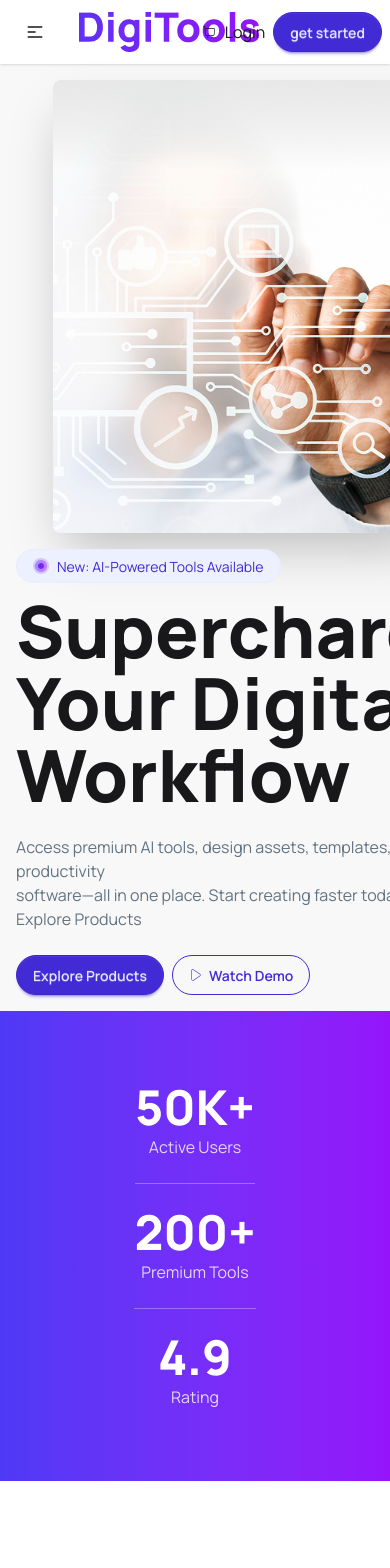
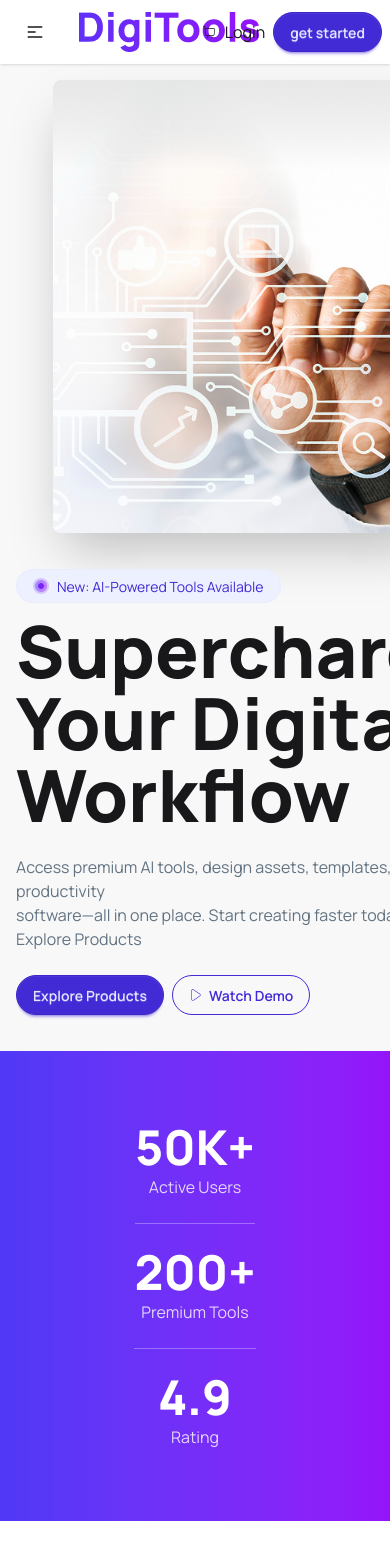
Before and after one commit to Didar112/DigiTools, a React (Vite) app: page / in a window 390 px wide. Shown: the top 1568 px of the page. Built offline with nearby package versions, Linux system fonts and the light colour scheme.

Commit message:
small responsive fix

```diff
--- a/src/Components/Card/AllCard.jsx
+++ b/src/Components/Card/AllCard.jsx
@@ -12,7 +12,7 @@ const AllCard = ({data, addedCart, setAddedcart}) => {
 
     <div className=''>
 
-      <div className='grid grid-cols-1 md:grid-cols-2 lg:grid-cols-3 gap-20'>
+      <div className=' grid grid-cols-1 md:grid-cols-2 lg:grid-cols-3 gap-20'>
         {
             products.map(product=>{
 
--- a/src/Components/Products/Products.jsx
+++ b/src/Components/Products/Products.jsx
@@ -16,7 +16,7 @@ const Products = ({prodData}) => {
 
 
     return (
-        <div className="container mx-auto mt-30">
+        <div className="container mx-auto mt-30 p-3">
 
             <div>
                 <h2 className="font-extrabold text-[48px] text-center mb-8">Premium Digital Tools</h2>
--- a/src/Components/hero/Herobanner.jsx
+++ b/src/Components/hero/Herobanner.jsx
@@ -11,9 +11,9 @@ const Herobanner = () => {
   <div className="hero-content flex-col lg:flex-row-reverse">
     <img
       src={bannerImg}
-      className="max-w-sm rounded-lg shadow-2xl"
+      className="max-w-sm rounded-lg shadow-2xl mb-5 md:mb-0"
     />
-    <div>
+    <div className="pb-5 md:pb-0">
         <div className="badge badge-soft badge-primary p-4 rounded-full">
             <img src={grpIcon} alt="" />New: AI-Powered Tools Available</div>
       <h1 className="text-5xl mt-3 font-extrabold text-[72px]">Supercharge Your Digital Workflow</h1>
```
